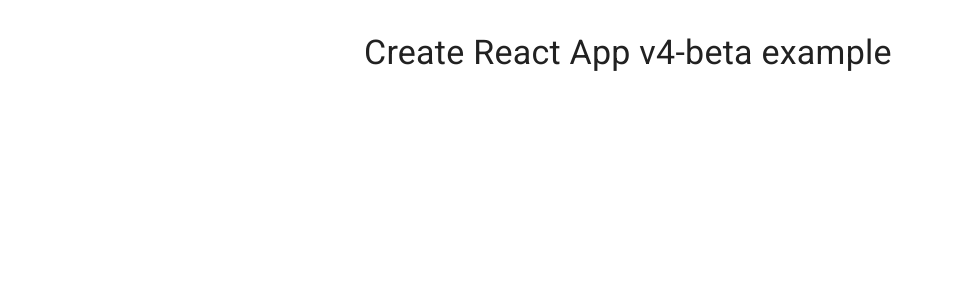
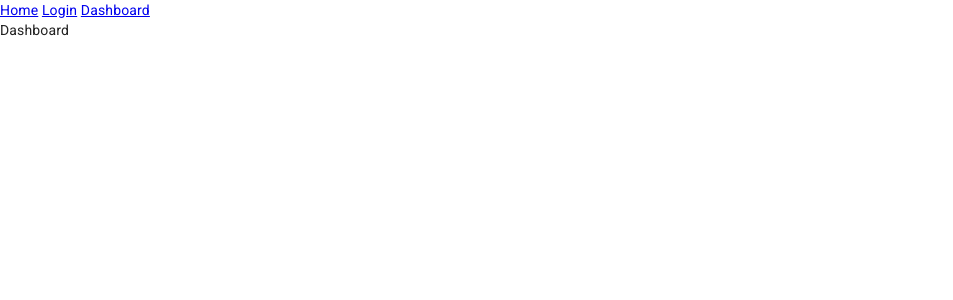
Before and after one commit to jirach/judkarnhor, a React (Create React App) app in the folder frontend/: page /dashboard in a window 1280 px wide. Shown: the top 300 px of the page, without its empty margins (0-953 px from the left). Built offline with nearby package versions, Linux system fonts and the light colour scheme.

Commit message:
add router

```diff
--- a/frontend/package.json
+++ b/frontend/package.json
@@ -14,6 +14,7 @@
     "@types/react-dom": "^17.0.0",
     "react": "^17.0.2",
     "react-dom": "^17.0.2",
+    "react-router-dom": "^5.2.0",
     "react-scripts": "4.0.3",
     "typescript": "^4.1.2",
     "web-vitals": "^1.0.1"
@@ -41,5 +42,8 @@
       "last 1 firefox version",
       "last 1 safari version"
     ]
+  },
+  "devDependencies": {
+    "@types/react-router-dom": "^5.1.7"
   }
 }
--- a/frontend/src/App/App.css
+++ /dev/null
@@ -1,38 +0,0 @@
-.App {
-  text-align: center;
-}
-
-.App-logo {
-  height: 40vmin;
-  pointer-events: none;
-}
-
-@media (prefers-reduced-motion: no-preference) {
-  .App-logo {
-    animation: App-logo-spin infinite 20s linear;
-  }
-}
-
-.App-header {
-  background-color: #282c34;
-  min-height: 100vh;
-  display: flex;
-  flex-direction: column;
-  align-items: center;
-  justify-content: center;
-  font-size: calc(10px + 2vmin);
-  color: white;
-}
-
-.App-link {
-  color: #61dafb;
-}
-
-@keyframes App-logo-spin {
-  from {
-    transform: rotate(0deg);
-  }
-  to {
-    transform: rotate(360deg);
-  }
-}
--- a/frontend/src/App/App.tsx
+++ b/frontend/src/App/App.tsx
@@ -1,17 +1,21 @@
-import { Box, Container, Typography } from '@material-ui/core';
 import React from 'react';
-import './App.css';
+import { BrowserRouter as Router, Link, Route, Switch } from 'react-router-dom'
+import Dashboard from '../Pages/Dashboard/Dashboard';
+import Home from '../Pages/Home/Home';
+import Login from '../Pages/Login/Login';
 
-function App() {
-  return (
-    <Container maxWidth="sm">
-      <Box my={4}>
-        <Typography variant="h4" component="h1" gutterBottom>
-          Create React App v4-beta example
-        </Typography>
-      </Box>
-    </Container>
-  );
-}
+const App: React.FC = () => (
+  <div>
+
+    <Router>
+    <Link to="/">Home</Link> <Link to="/login">Login</Link> <Link to="/dashboard">Dashboard</Link>
+      <Switch>
+        <Route exact path='/' component={Home} />
+        <Route exact path='/login' component={Login} />
+        <Route exact path='/dashboard' component={Dashboard} />
+      </Switch>
+    </Router>
+  </div>
+)
 
 export default App;
--- /dev/null
+++ b/frontend/src/Pages/Dashboard/Dashboard.tsx
@@ -0,0 +1,12 @@
+import React from 'react';
+
+const Dashboard: React.FC = () => {
+
+  return (
+    <div>
+      Dashboard
+    </div>
+  )
+}
+
+export default Dashboard;
--- /dev/null
+++ b/frontend/src/Pages/Home/Home.tsx
@@ -0,0 +1,12 @@
+import React from 'react';
+
+const Home: React.FC = () => {
+
+  return (
+    <div>
+      Home
+    </div>
+  )
+}
+
+export default Home;
--- /dev/null
+++ b/frontend/src/Pages/Login/Login.tsx
@@ -0,0 +1,12 @@
+import React from 'react';
+
+const Login: React.FC = () => {
+
+  return (
+    <div>
+      Login
+    </div>
+  )
+}
+
+export default Login;
```
Also changed, not shown: 2 other files (tests, documents, lock files or other folders).
